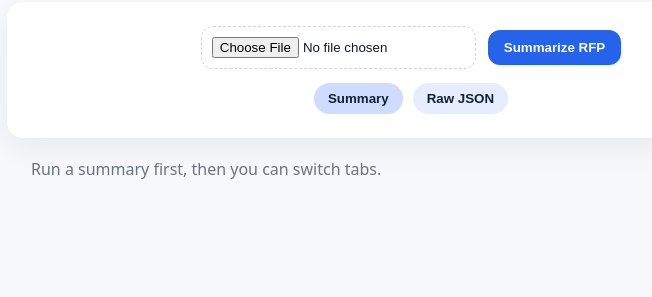
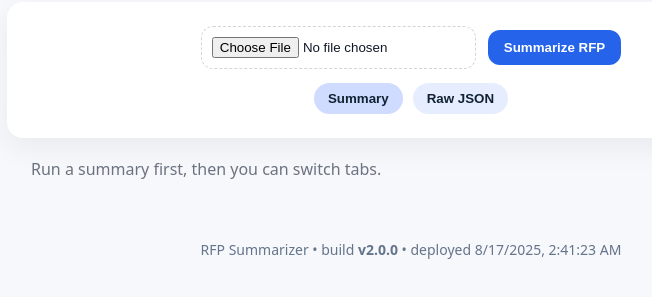
Before and after one commit to StrategicTender/rfp-summarizer, a website: page public/index.html in a window 1280 px wide. Shown: the part 217-514 px from the top of the page, without its empty margins (229-881 px from the left). Drawn offline with Linux system fonts and the light colour scheme.

Commit message:
UI: add version footer

```diff
--- a/public/index.html
+++ b/public/index.html
@@ -132,3 +132,11 @@
   </script>
 </body>
 </html>
+
+<footer style="margin:60px 0 30px; text-align:center; color:#64748b; font: 14px/1.4 system-ui, -apple-system, Segoe UI, Roboto, sans-serif;">
+  <span>RFP Summarizer • build <strong>v2.0.0</strong> • deployed <span id="buildDate"></span></span>
+</footer>
+<script>
+  // stamp the footer with deploy date (client clock is fine for now)
+  document.getElementById('buildDate').textContent = new Date().toLocaleString();
+</script>
```
